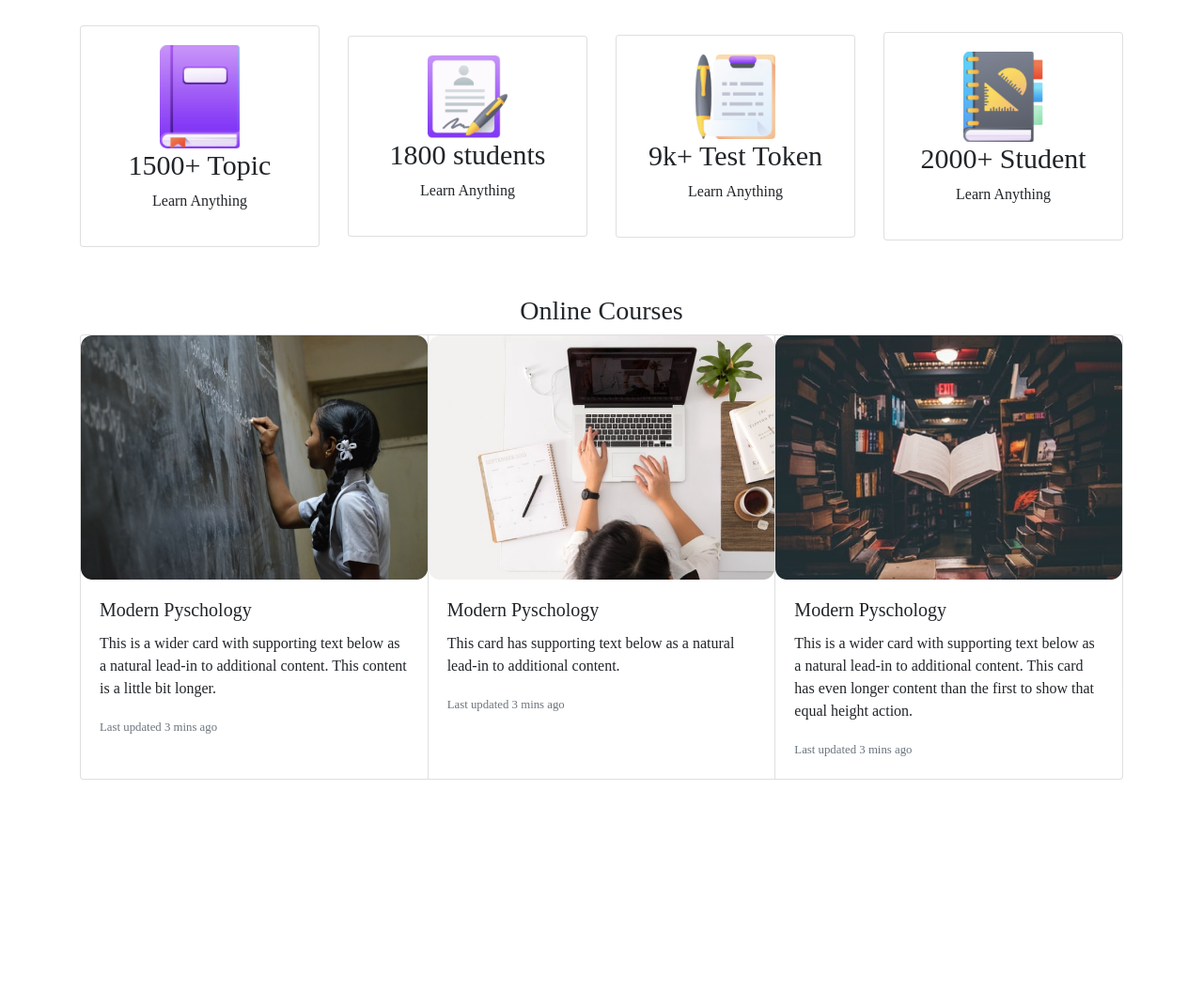
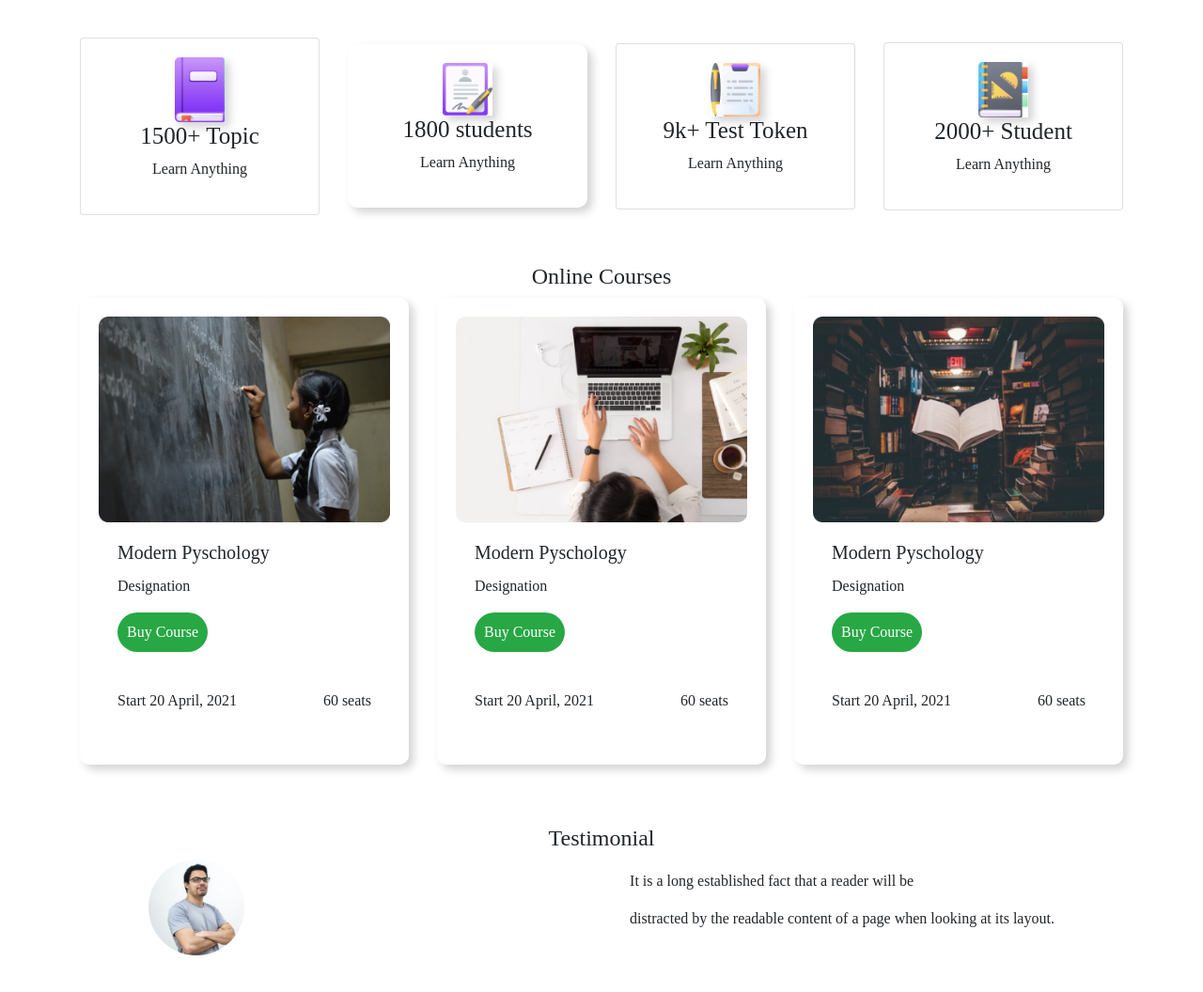
Before and after one commit to HMSHAKI/E-school-website, a plain HTML site: page index.html in a window 1280 px wide. Shown: the part 540-1596 px from the top of the page at 94% size. Before the commit the page ends 1370 px from the top, so only its background shows below. Drawn offline with nearby package versions, Linux system fonts and the light colour scheme.

Commit message:
next update

```diff
--- a/index.html
+++ b/index.html
@@ -32,7 +32,7 @@
                         <a class="nav-link" href="#blog">Blog</a>
                     </li>
                     <li class="nav-item">
-                        <a class="nav-link in-button" href="#blog">Sing in</a>
+                        <a class="nav-link btn btn-success" href="#blog">Sing in</a>
                       </li>
                   </ul>
               </div>
@@ -45,7 +45,7 @@
                         <h1>on <span class="highlight-h">any schedule</span></h1>
                         <p>Lorem Ipsum is simply dummy text of the printing.</p>
                         <p> and typesetting industry</p>
-                        <button class="in-button">Get Started</button>
+                        <button class="btn btn-success">Get Started</button>
                     </div>
                     <div class="col-md-6">
                         <img src="e-school-resources-master/Photos/Illustration.png" alt="">
@@ -62,16 +62,16 @@
                     <div class="card card-item category-item">
                         <img src="e-school-resources-master/ICON/book.png" class="card-img-top mx-auto" alt="...">
 
-                        <h6 class="text-center">1500+ Topic</h6>
+                        <h5 class="text-center">1500+ Topic</h5>
                         <p>Learn Anything</p>
 
                     </div>
                 </div>
                 <div class="col-md-3">
-                    <div class="card card-item category-item">
+                    <div class="card card-item exception category-item">
                         <img src="e-school-resources-master/ICON/Student.png" class="card-img-top mx-auto" alt="...">
 
-                        <h6 class="text-center">1800 students</h6>
+                        <h5 class="text-center">1800 students</h5>
                         <p>Learn Anything</p>
 
                     </div>
@@ -80,7 +80,7 @@
                     <div class="card card-item category-item">
                         <img src="e-school-resources-master/ICON/Test.png" class="card-img-top mx-auto" alt="...">
 
-                        <h6 class="text-center">9k+ Test Token</h6>
+                        <h5 class="text-center">9k+ Test Token</h5>
                         <p>Learn Anything</p>
 
                     </div>
@@ -89,7 +89,7 @@
                     <div class="card card-item category-item">
                         <img src="e-school-resources-master/ICON/Students.png" class="card-img-top mx-auto" alt="...">
 
-                        <h6 class="text-center">2000+ Student</h6>
+                        <h5 class="text-center">2000+ Student</h5>
                         <p>Learn Anything</p>
 
                     </div>
@@ -103,38 +103,83 @@
             <div class="detail-information">
                 <div class="catagories d-flex justify-content-center">
                     <div id="catagories-bg">
-                      <h3 class="categories-border">Online Courses</h3>
+                      <h4 class="categories-border">Online Courses</h4>
                     </div>
                 </div>
 
-                <div class="card-group">
-                    <div class="card">
-                      <img src="e-school-resources-master/Photos/Morder pyschology.png" class="card-img-top" alt="...">
+                <div class="card-deck">
+                    <div class="card deco">
+                      <div>
+                        <img src="e-school-resources-master/Photos/Morder pyschology.png" class="card-img-top" alt="...">
+                      </div>
                       <div class="card-body">
                         <h5 class="card-title">Modern Pyschology</h5>
-                        <p class="card-text">This is a wider card with supporting text below as a natural lead-in to additional content. This content is a little bit longer.</p>
-                        <p class="card-text"><small class="text-muted">Last updated 3 mins ago</small></p>
+                        <p class="card-text">Designation</p>
+                        <button class="btn btn-success">Buy Course</button>
+                        <div>
+                            <div class="date">
+                                <p class="float-left">Start 20 April, 2021</p>
+                            </div>
+                            <div>
+                                <p class="float-right">60 seats</p>
+                            </div>
+                        </div>
                       </div>
                     </div>
 
-                    <div class="card">
-                      <img src="e-school-resources-master/Photos/Morder pychons.png" class="card-img-top" alt="...">
+                    <div class="card deco">
+                      <div>
+                        <img src="e-school-resources-master/Photos/Morder pychons.png" class="card-img-top" alt="...">
+                      </div>
                       <div class="card-body">
                         <h5 class="card-title">Modern Pyschology</h5>
-                        <p class="card-text">This card has supporting text below as a natural lead-in to additional content.</p>
-                        <p class="card-text"><small class="text-muted">Last updated 3 mins ago</small></p>
+                        <p class="card-text">Designation</p>
+                        <button class="btn btn-success">Buy Course</button>
+                        <div>
+                            <div class="date">
+                                <p class="float-left">Start 20 April, 2021</p>
+                            </div>
+                            <div>
+                                <p class="float-right">60 seats</p>
+                            </div>
+                        </div>
                       </div>
                     </div>
 
-                    <div class="card">
-                      <img src="e-school-resources-master/Photos/Morder psyc.png" class="card-img-top" alt="...">
+                    <div class="card deco">
+                      <div>
+                        <img src="e-school-resources-master/Photos/Morder psyc.png" class="card-img-top" alt="...">
+                      </div>
                       <div class="card-body">
                         <h5 class="card-title">Modern Pyschology</h5>
-                        <p class="card-text">This is a wider card with supporting text below as a natural lead-in to additional content. This card has even longer content than the first to show that equal height action.</p>
-                        <p class="card-text"><small class="text-muted">Last updated 3 mins ago</small></p>
+                        <p class="card-text">Designation</p>
+                        <button class="btn btn-success">Buy Course</button>
+                        <div>
+                            <div class="date">
+                                <p class="float-left">Start 20 April, 2021</p>
+                            </div>
+                            <div>
+                                <p class="float-right">60 seats</p>
+                            </div>
+                        </div>
                       </div>
                     </div>
                   </div>
+            </div>
+        </div>
+    </section>
+
+    <section class="four">
+        <div class="container">
+            <h4 class="categories-border d-flex justify-content-center">Testimonial</h4>
+        </div>
+        <div class="d-flex justify-content-center align-items-center">
+            <div>
+                <img src="e-school-resources-master/Photos/Man.png" alt="">
+            </div>
+            <div>
+                <p>It is a long established fact that a reader will be</p>
+                <p>distracted by the readable content of a page when looking at its layout.</p>
             </div>
         </div>
     </section>
--- a/style.css
+++ b/style.css
@@ -37,21 +37,46 @@ p {
     text-align: center;
     margin: 4%;
 }
-.prospectus h6 {
-    font-size: 30px;
+.prospectus h5 {
+    font-size: 25px;
 }
-.in-button {
-    color: white;
-    background-color: #21b573;
+.btn-success {
     border-radius: 50px;
     border: none;
     padding: 9px 10px;
     cursor: pointer;
-    width: 30%;
+    font-weight: medium;
+}
+.exception {
+    border: none;
+    box-shadow: 5px 5px 10px lightgray;
+    border-radius: 10px;
+}
+.col-md-3 {
+    border-radius: 20px;
 }
 .category-item {
     padding:  20px 20px;
 }
 .category-item img {
-    width: 40%;
+    width: 25%;
+    box-shadow: 5px 5px 10px lightgray;
 }
+.deco {
+    padding: 20px;
+    border: none;
+    box-shadow: 5px 5px 10px lightgray;
+    border-radius: 10px;
+}
+.card-deck {
+    border-radius: 20px;
+}
+.date {
+    margin-top: 40px;
+}
+section {
+    margin-bottom: 5%;
+}
+.four img {
+    width: 20%;
+}
```
